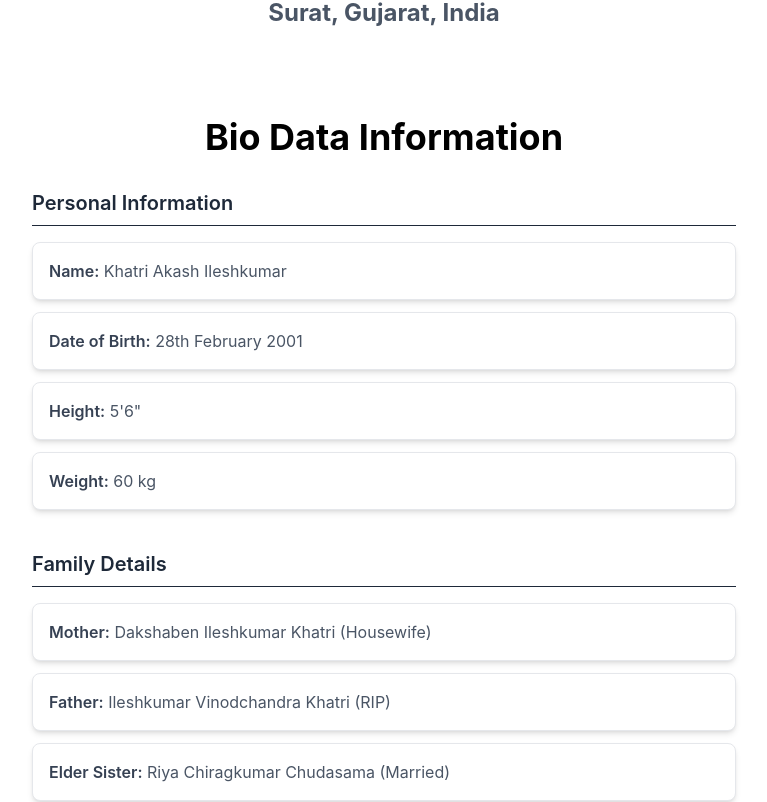
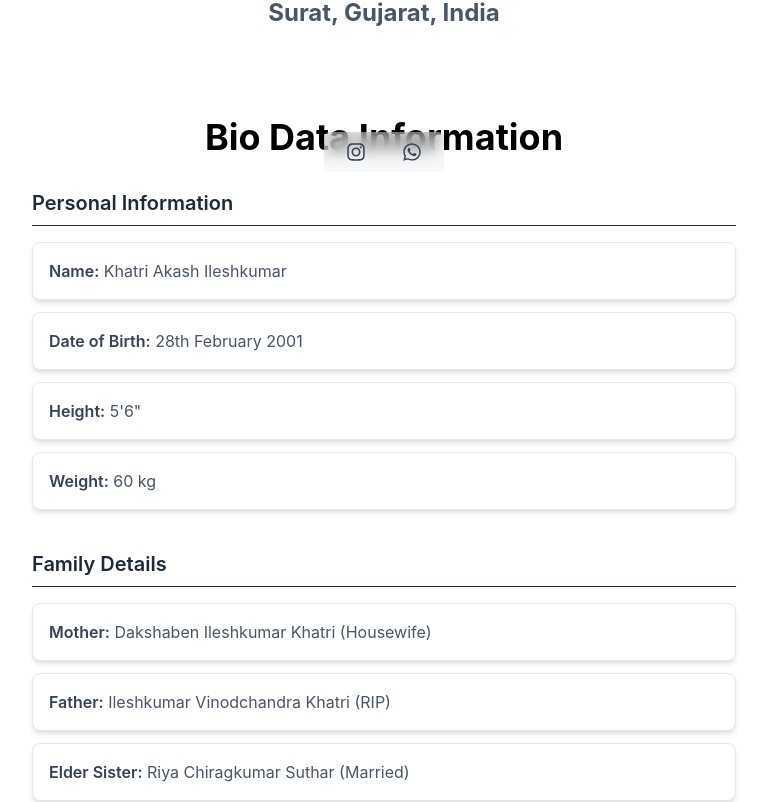
Before and after one commit to sagarkhatridk/AkashBIODATA, a React (Vite) app: page / in a window 1280 px wide. Shown: the part 600-1402 px from the top of the page, without its empty margins (256-1023 px from the left). Built offline with nearby package versions, Linux system fonts and the light colour scheme; a web font is replaced by a local one.

Commit message:
updated bio

```diff
--- a/src/App.jsx
+++ b/src/App.jsx
@@ -3,20 +3,20 @@ import BioDataInformation from "./components/BioDataInformation";
 import ExperianceSection from "./components/ExperianceSection";
 import MainSection from "./components/MainSection";
 import SocialMediaIcons from "./components/SocialMediaIcons";
-import data from "./Utils/info.json"
+import data from "./Utils/info.json";
 function App() {
   return (
     <>
-      <MainSection data = {data}/>
+      <MainSection data={data} />
       {/* <ExperianceSection data = {data}/> */}
       {/* <CertificationSection certifications={data.certifications}/> */}
-      <BioDataInformation bioData={data.bioData}/>
+      <BioDataInformation bioData={data.bioData} />
 
-      {/* <div className="fixed bottom-7 left-1/2 transform -translate-x-1/2">
+      <div className="fixed bottom-7 left-1/2 transform -translate-x-1/2">
         <SocialMediaIcons />
-      </div> */}
+      </div>
     </>
-  )
+  );
 }
 
 export default App;
--- a/src/Utils/info.json
+++ b/src/Utils/info.json
@@ -80,8 +80,7 @@
   ],
 
   "social_links": {
-    "linkedin": "https://www.linkedin.com/in/jaymandaviya/",
-    "github": "https://github.com/JayMandaviyaDev/",
-    "twitter": "https://x.com/JayMandaviya17"
+    "whatsapp": "https://wa.me/918401771161",
+    "instagram": "https://instagram.com/akash_20_01/"
   }
 }
--- a/src/components/BioDataInformation.jsx
+++ b/src/components/BioDataInformation.jsx
@@ -19,7 +19,7 @@ const BioDataInformation = () => {
         { label: "Father", value: "Ileshkumar Vinodchandra Khatri (RIP)" },
         {
           label: "Elder Sister",
-          value: "Riya Chiragkumar Chudasama (Married)",
+          value: "Riya Chiragkumar Suthar (Married)",
         },
       ],
     },
--- a/src/components/SocialMediaIcons.jsx
+++ b/src/components/SocialMediaIcons.jsx
@@ -1,13 +1,11 @@
-import React from 'react';
-import { motion } from 'framer-motion';
-import { FaEnvelope, FaGithub, FaLinkedinIn, FaTwitter } from 'react-icons/fa';
-import data from '../Utils/info.json';
+import React from "react";
+import { motion } from "framer-motion";
+import { FaEnvelope, FaGithub, FaLinkedinIn, FaTwitter, FaWhatsapp, FaInstagram } from "react-icons/fa";
+import data from "../Utils/info.json";
 
 const socialMediaLinks = [
-  { icon: <FaGithub />, url: data.social_links.github },
-  { icon: <FaTwitter />, url: data.social_links.twitter },
-  { icon: <FaEnvelope />, url: 'mailto:jay1704mandaviya@gmail.com' },
-  { icon: <FaLinkedinIn />, url: data.social_links.linkedin },
+  { icon: <FaInstagram />, url: data.social_links.instagram },
+  { icon: <FaWhatsapp />, url: data.social_links.whatsapp },
 ];
 
 const SocialMediaIcons = () => {
```
